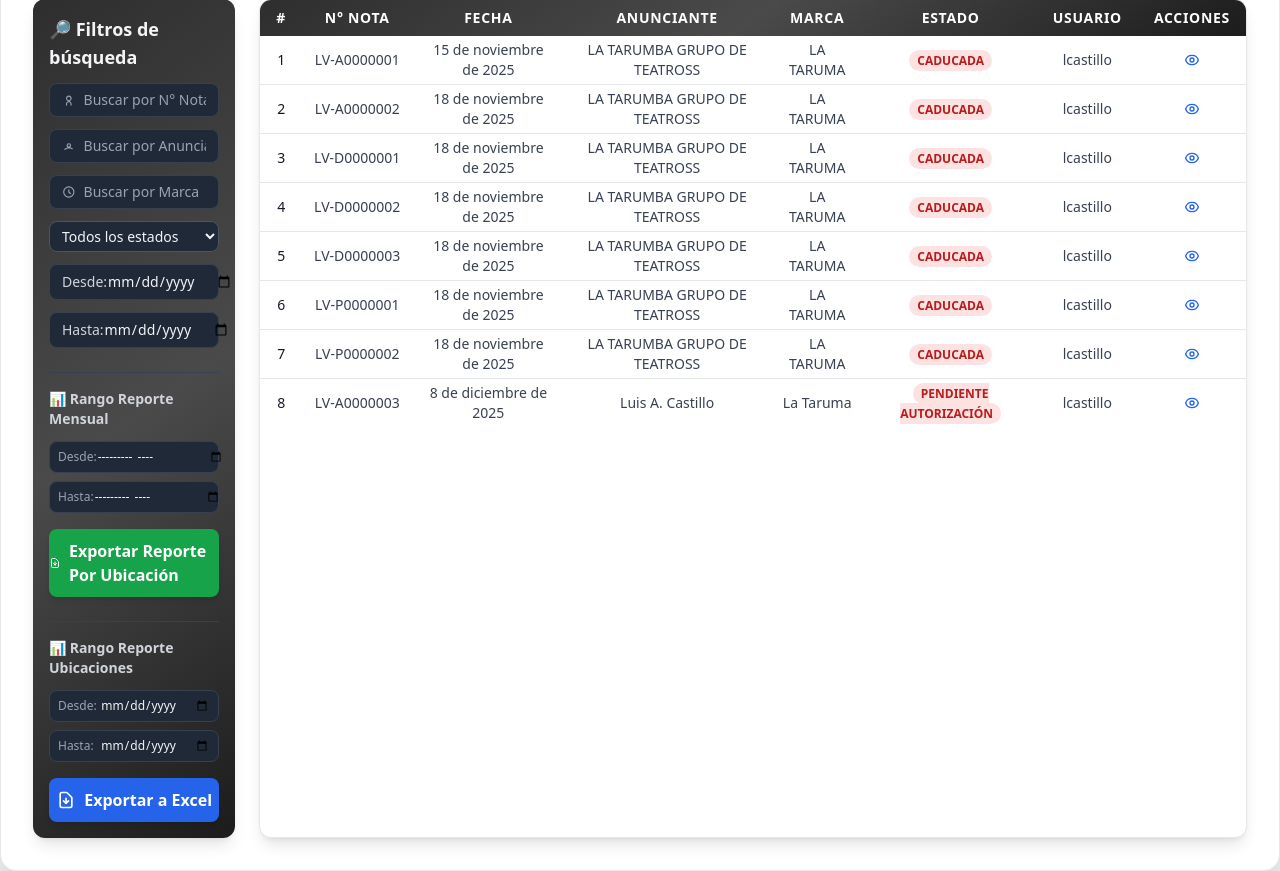
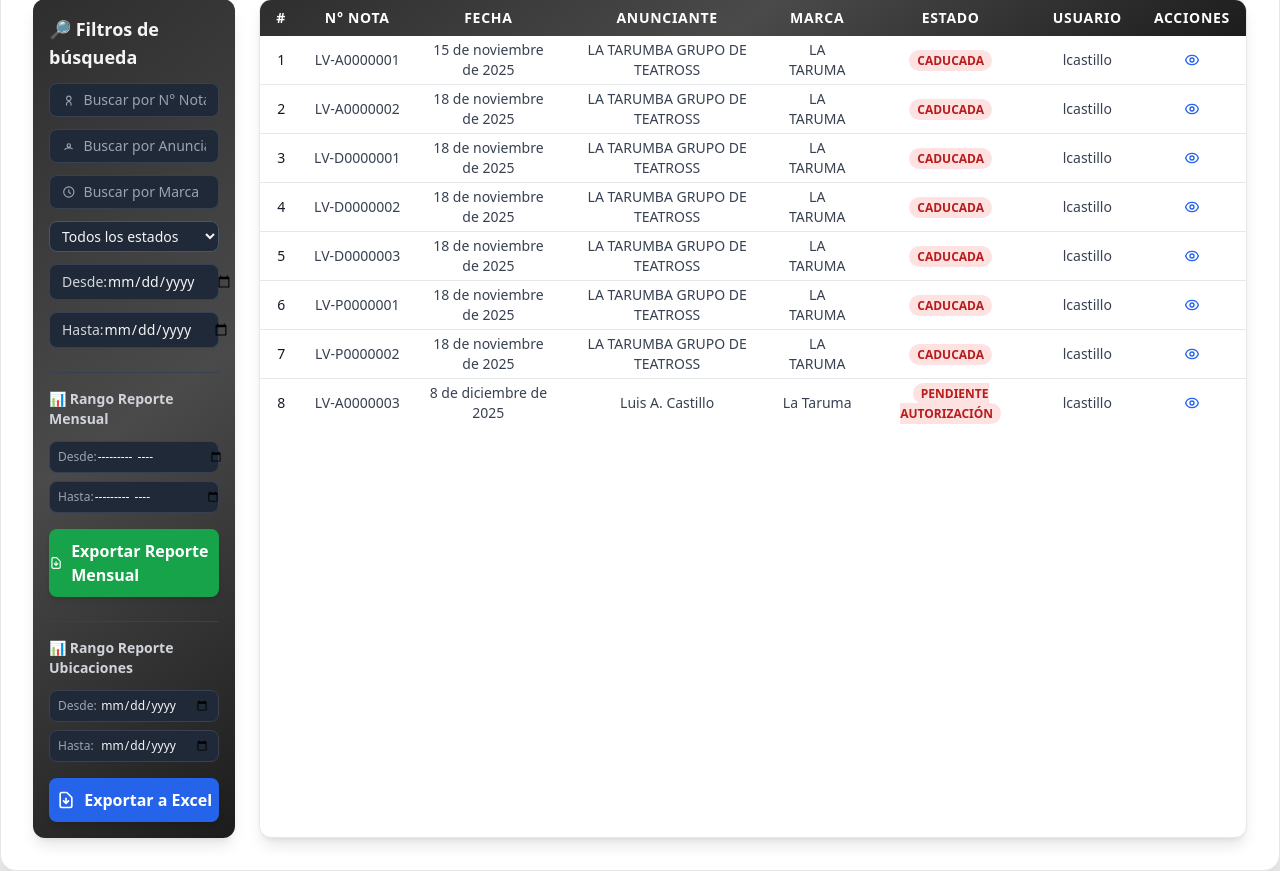
Before and after one commit to lcastillo1486/LimaVisual, a Django app: page /mis-pedidos/ in a window 1280 px wide. Shown: the part 218-1089 px from the top of the page. Run offline with Django 4.2, Linux system fonts and the light colour scheme; a user stored in the database is signed in; data comes from the database, SQL or seed files in the repository; some libraries are stand-ins or nearby versions.

Commit message:
cambio_nombre_boton

```diff
--- a/pedidos/templates/mis_np.html
+++ b/pedidos/templates/mis_np.html
@@ -146,7 +146,7 @@
                             <path stroke-linecap="round" stroke-linejoin="round" stroke-width="2"
                                 d="M12 10v6m0 0l-3-3m3 3l3-3m2 8H7a2 2 0 01-2-2V5a2 2 0 012-2h5.586a1 1 0 01.707.293l5.414 5.414a1 1 0 01.293.707V19a2 2 0 01-2 2z" />
                         </svg>
-                        Exportar Reporte Por Ubicación
+                        Exportar Reporte Mensual
                     </a>
                 </div>
 
```
